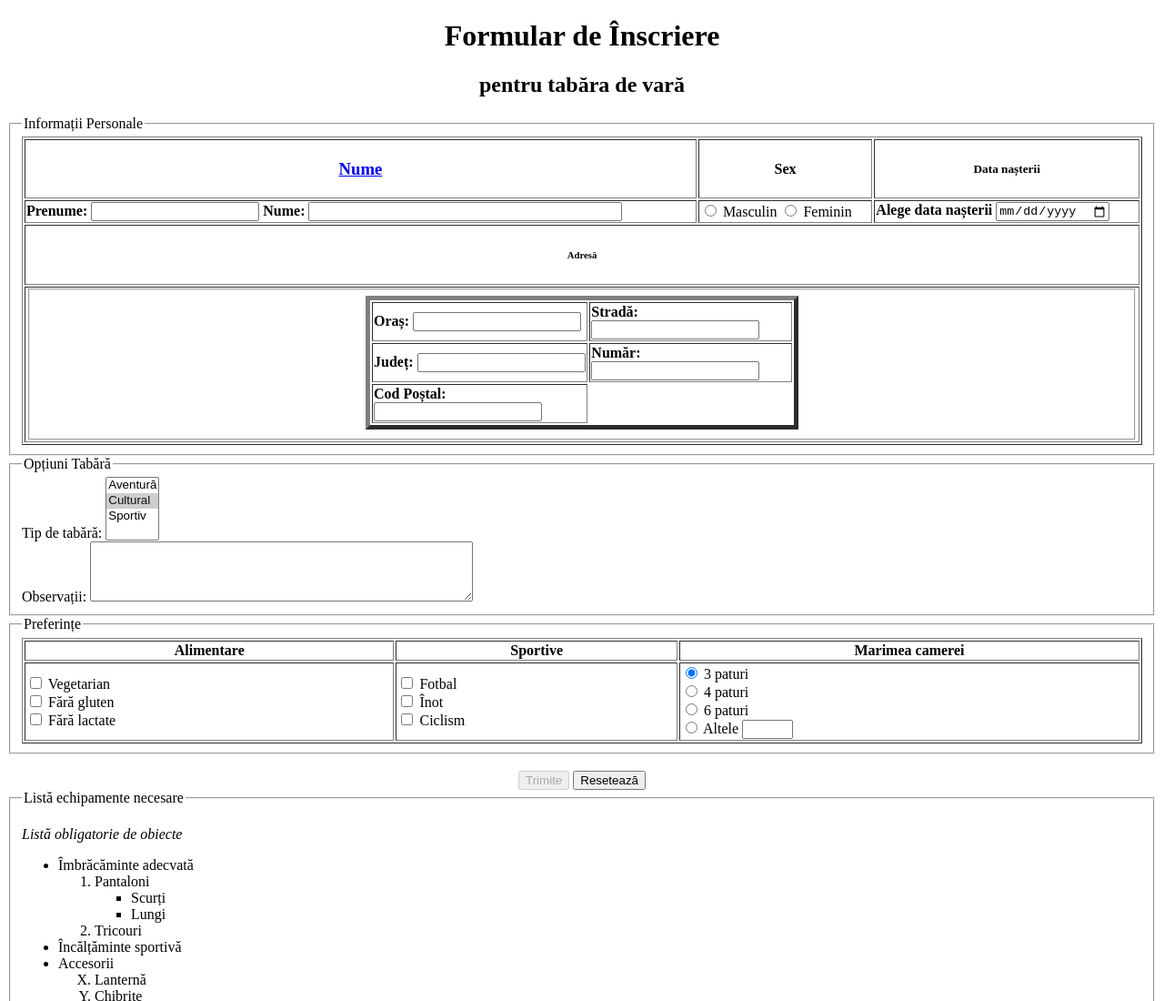
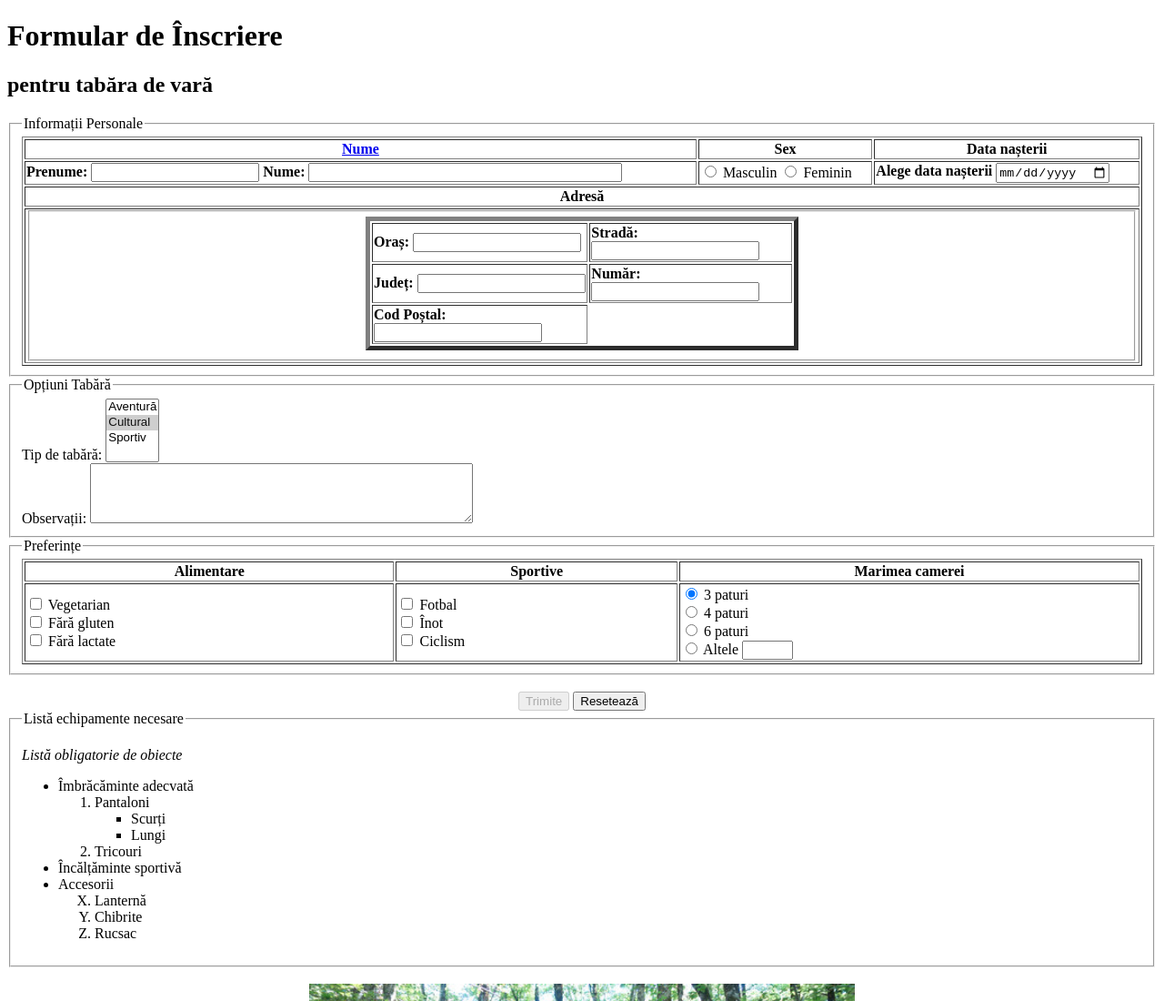
Before and after one commit to DrNoris/programareweb, a plain HTML site: page index.html in a window 1280 px wide. Shown: the top 1100 px of the page at 91% size. Drawn offline with Linux system fonts and the light colour scheme.

Commit message:
k 	modified:   index.html

```diff
--- a/index.html
+++ b/index.html
@@ -5,17 +5,21 @@
     <meta charset="UTF-8">
     <title>Lab1</title>
 </head>
+
 <body>
-    <center><h1>Formular de Înscriere</h1></center>
-    <center><h2>pentru tabăra de vară</h2></center>
+    <header>
+        <h1>Formular de Înscriere</h1>
+        <h2>pentru tabăra de vară</h2>
+    </header>
+
     <form method="post" action="#">
         <fieldset>
             <legend>Informații Personale</legend>
             <table border="1" width="100%">
                 <tr>
-                    <th><h3><a href="https://dexonline.ro/intrare/nume/38239" target="_blank">Nume</a></h3></th>
-                    <th><h4>Sex</h4></th>
-                    <th><h5>Data nașterii</h5></th>
+                    <th><a href="https://dexonline.ro/intrare/nume/38239" target="_blank">Nume</a></th>
+                    <th>Sex</th>
+                    <th>Data nașterii</th>
                 </tr>
                 <tr>
                     <td valign="top">
@@ -36,7 +40,7 @@
                     </td>
                 </tr>
                 <tr>
-                    <th colspan="3"><h6>Adresă</h6></th>
+                    <th colspan="3">Adresă</th>
                 </tr>
                 <tr>
                     <td colspan="3">
@@ -112,7 +116,7 @@
                         <input type="radio" name="camera" value="dubla"> 4 paturi<br>
                         <input type="radio" name="camera" value="tripla"> 6 paturi<br>
                         <input type="radio" id="camera-altele" name="camera"> Altele
-                        <input type="number" id="numar-paturi" name="numar-paturi" min="1" max="12" step="2">
+                        <input type="number" id="numar-paturi" name="numar-paturi" min="1" max="12">
                     </td>
                 </tr>
             </table>
```
